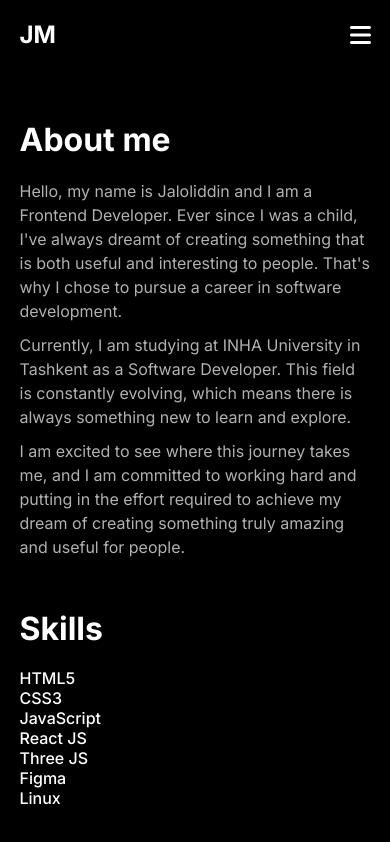
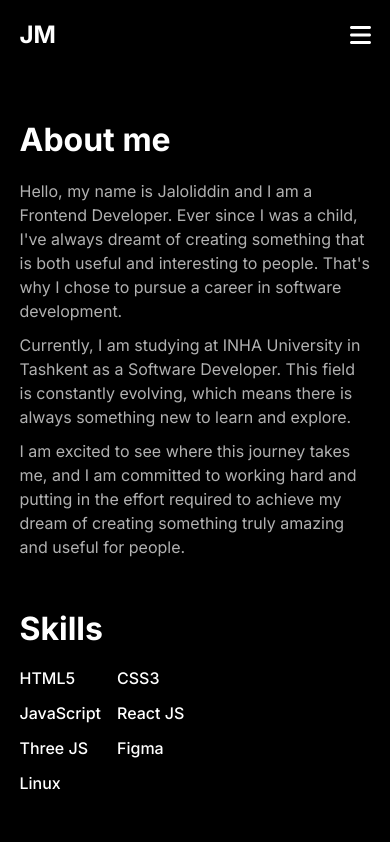
Before and after one commit to jmakhmudov/personal-website, a Next.js app: page /about in a window 390 px wide. Shown: the top 842 px of the page. Built offline with nearby package versions, Linux system fonts and the light colour scheme.

Commit message:
mobile scroll

```diff
--- a/styles/Components.css
+++ b/styles/Components.css
@@ -234,8 +234,9 @@ nav {
     }
 
     .skills-box {
-        grid-template-columns: repeat(auto-fit, minmax(100px, 1fr));
+        grid-template-columns: repeat(auto-fit, minmax(80px, 1fr));
         grid-template-rows: repeat(2, 1fr);
         grid-auto-flow: row;
+        row-gap: 15px;
     }
 }
--- a/styles/globals.css
+++ b/styles/globals.css
@@ -43,3 +43,9 @@ span {
 p {
   color: rgb(177, 177, 177);
 }
+
+@media screen and (max-width: 680px) {
+  body {
+    overflow-y: scroll;
+  }
+}
```
